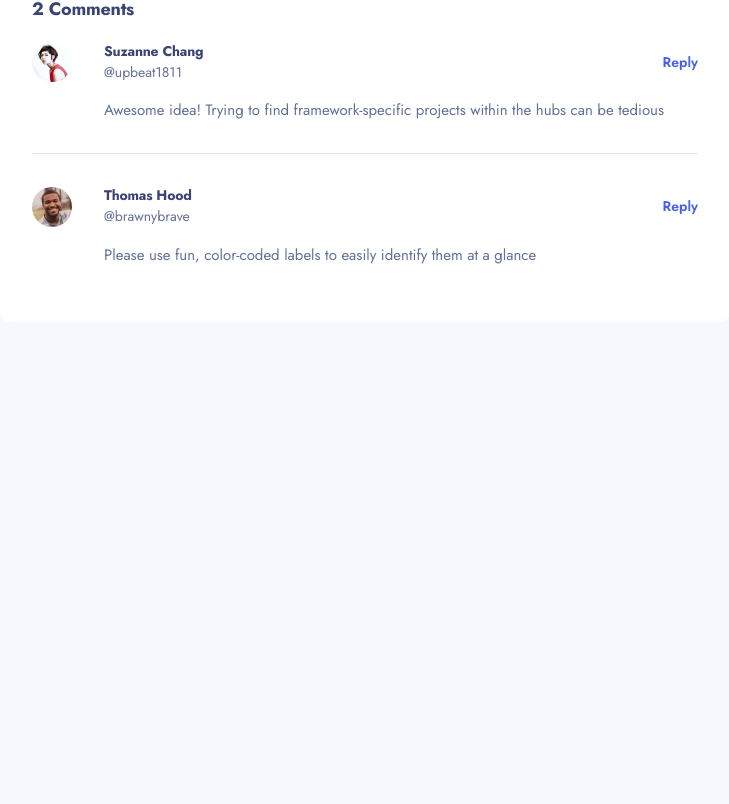
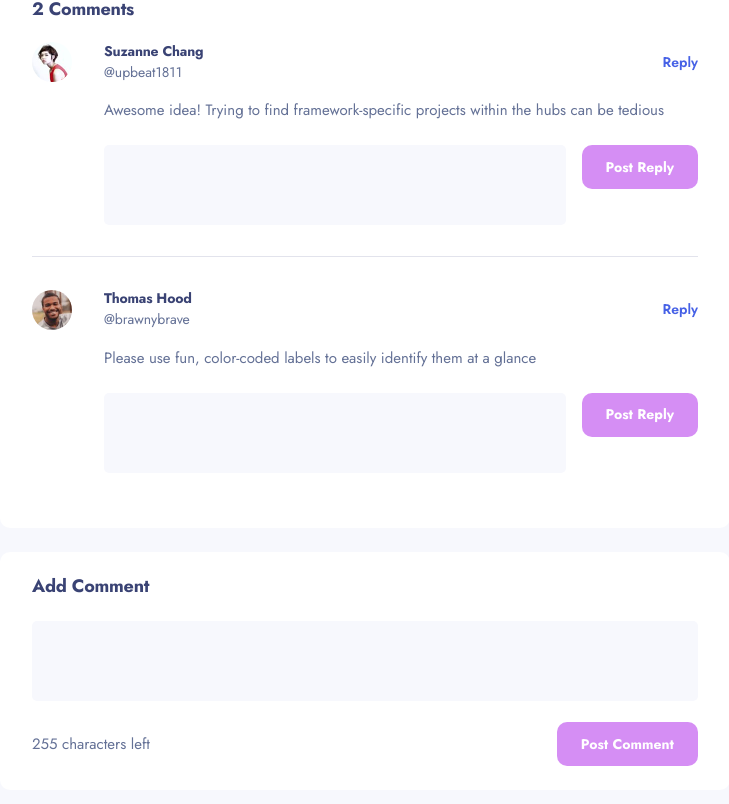
Before and after one commit to jownsu/product-feedback-app, a React (Vite) app: page /feedbacks/1 in a window 1280 px wide. Shown: the part 348-1152 px from the top of the page, without its empty margins (275-1004 px from the left). Before the commit the page ends 800 px from the top, so only its background shows below. Built offline with nearby package versions, Linux system fonts and the light colour scheme.

Commit message:
Implemented UI of add comment form and post reply form

```diff
--- a/src/assets/sass/index.scss
+++ b/src/assets/sass/index.scss
@@ -149,6 +149,11 @@ body{
     transition: all .2s;
     display: flex;
     align-items: center;
+
+    &:disabled{
+        opacity: .5;
+        color: $color_white;
+    }
 
     &.btn{
         &--primary{
--- a/src/views/create_feedback/create_feedback.jsx
+++ b/src/views/create_feedback/create_feedback.jsx
@@ -36,7 +36,6 @@ const CreateFeedback = () => {
         dispatch(createFeedback(form_data));
         navigate("/");
     }
-
 
     return(
         <div className="create_feedback">
--- /dev/null
+++ b/src/views/feedbacks/components/add_comment/add_comment.component.jsx
@@ -0,0 +1,41 @@
+/* React */
+import React, { useState } from "react";
+
+/* Style */
+import "./add_comment.component.scss";
+
+const AddComment = () => {
+
+    const [content, setContent] = useState("");
+
+    const handleContentChange = (event) => {
+        let new_content = event.target.value;
+
+        if(new_content.length <= 255){
+            setContent(event.target.value);
+        }
+    }
+
+    const handleSubmit = (event) => {
+        event.preventDefault();
+    }
+
+    return(
+        <form className="add_comment_form" onSubmit={handleSubmit}>
+            <h3>Add Comment</h3>
+            <textarea value={content} name="content" onChange={handleContentChange}></textarea>
+            <div>
+                <p>{255 - content.length} characters left</p>
+                <button
+                    type="submit"
+                    className="btn btn--primary"
+                    disabled={!content.length}
+                >
+                    Post Comment
+                </button>
+            </div>
+        </form>
+    )
+}
+
+export default AddComment;
--- /dev/null
+++ b/src/views/feedbacks/components/add_comment/add_comment.component.scss
@@ -0,0 +1,49 @@
+@import "../../../../assets/sass/variables";
+
+
+.add_comment_form{
+
+    background: $color_white;
+    margin-top: 2.4rem;
+    border-radius: 1rem;
+    padding: 2.4rem 3.2rem;
+
+
+    h3{
+        color: $color_grey_dark_1;
+        font-size: 1.8rem;
+        font-weight: 700;
+        letter-spacing: -.25px;
+        margin-bottom: 2.4rem;
+    }
+
+    textarea{
+        width: 100%;
+        height: 8rem;
+        resize: none;
+        border-radius: .5rem;
+        background: $color_grey_light_2;
+        border: none;
+        outline: none;
+        padding: 1.6rem 2.4rem;
+        font-size: 1.5rem;
+        font-weight: 400;
+
+        &:focus, &:active, &:hover{
+            border: 1px solid $color_secondary !important;
+        }
+    }
+
+    > div{
+        display: flex;
+        align-items: center;
+        justify-content: space-between;
+        margin-top: 1.6rem;
+
+        p{
+            color: $color_grey_dark_2;
+            font-size: 1.5rem;
+        }
+    }
+
+}
--- a/src/views/feedbacks/components/comment/comment.component.jsx
+++ b/src/views/feedbacks/components/comment/comment.component.jsx
@@ -3,6 +3,7 @@ import React from "react";
 
 /* Component */
 import Reply from "../reply/reply.component";
+import PostReply from "../post_reply/post_reply.component";
 
 /* Style */
 import "./comment.component.scss";
@@ -28,8 +29,11 @@ const Comment = ({comment}) => {
                 comment?.replies && comment.replies.length &&
                     <div className="replies_container">
                         { comment.replies.map(reply => <Reply reply={reply} />) }
+                        <PostReply />
                     </div>
             }
+
+            <PostReply />
         </div>
     )
 }
--- a/src/views/feedbacks/components/comment/comment.component.scss
+++ b/src/views/feedbacks/components/comment/comment.component.scss
@@ -61,6 +61,10 @@
             border: none;
             outline: none;
             background: none;
+
+            &:hover{
+                text-decoration: underline;
+            }
         }
 
         &__content{
@@ -70,9 +74,17 @@
             margin-left: 7.2rem;
             margin-top: 1.5rem;
         }
+
+        > .reply_form{
+            margin-left: 7.2rem;
+            margin-top: 2.3rem;
+        }
     }
 
     .replies_container{
         margin-top: 3rem;
+        > .reply_form{
+            margin-left: 14.4rem;
+        }
     }
 }
--- /dev/null
+++ b/src/views/feedbacks/components/post_reply/post_reply.component.jsx
@@ -0,0 +1,34 @@
+/* React */
+import React, { useState } from "react";
+
+/* Styles */
+import "./post_reply.component.scss";
+
+const PostReply = () => {
+
+    const [content, setContent] = useState("");
+
+
+    const handleChange = (event) => {
+        let new_content = event.target.value;
+
+        if(new_content.length <= 255){
+            setContent(event.target.value);
+        }
+    }
+
+    return(
+        <form className="reply_form">
+            <textarea value={content} onChange={handleChange} name="content"></textarea>
+            <button
+                type="submit"
+                className="btn btn--primary"
+                disabled={!content.length}
+            >
+                Post Reply
+            </button>
+        </form>
+    )
+}
+
+export default PostReply;
--- /dev/null
+++ b/src/views/feedbacks/components/post_reply/post_reply.component.scss
@@ -0,0 +1,24 @@
+@import "../../../../assets/sass/variables";
+
+.reply_form{
+    display: flex;
+    justify-content: space-between;
+    gap: 1.6rem;
+
+    textarea{
+        flex: 1;
+        height: 8rem;
+        resize: none;
+        border-radius: .5rem;
+        background: $color_grey_light_2;
+        border: none;
+        outline: none;
+        padding: 1.6rem 2.4rem;
+        font-size: 1.5rem;
+        font-weight: 400;
+
+        &:focus, &:active, &:hover{
+            border: 1px solid $color_secondary !important;
+        }
+    }
+}
--- a/src/views/feedbacks/components/reply/reply.component.scss
+++ b/src/views/feedbacks/components/reply/reply.component.scss
@@ -44,6 +44,10 @@
             border: none;
             outline: none;
             background: none;
+
+            &:hover{
+                text-decoration: underline;
+            }
         }
 
         &__content{
--- a/src/views/feedbacks/feedbacks.jsx
+++ b/src/views/feedbacks/feedbacks.jsx
@@ -4,6 +4,7 @@ import React from "react";
 /* Components */
 import SuggestionItem from "../home/components/suggestion_item/suggestion_item.component";
 import Comment from "./components/comment/comment.component";
+import AddComment from "./components/add_comment/add_comment.component";
 
 /* Plugins */
 import { useParams, Link } from "react-router-dom";
@@ -44,11 +45,11 @@ const Feedbacks = () => {
 
             <div className="comments_container">
                 <h3>{selected_feedback.comments.length} Comments</h3>
-                {
-                    selected_feedback.comments.map(comment => <Comment comment={comment} />)
-                }
+                { selected_feedback.comments.map(comment => <Comment comment={comment} />) }
             </div>
-         </div>
+
+            <AddComment />
+        </div>
     )
 }
 
```
